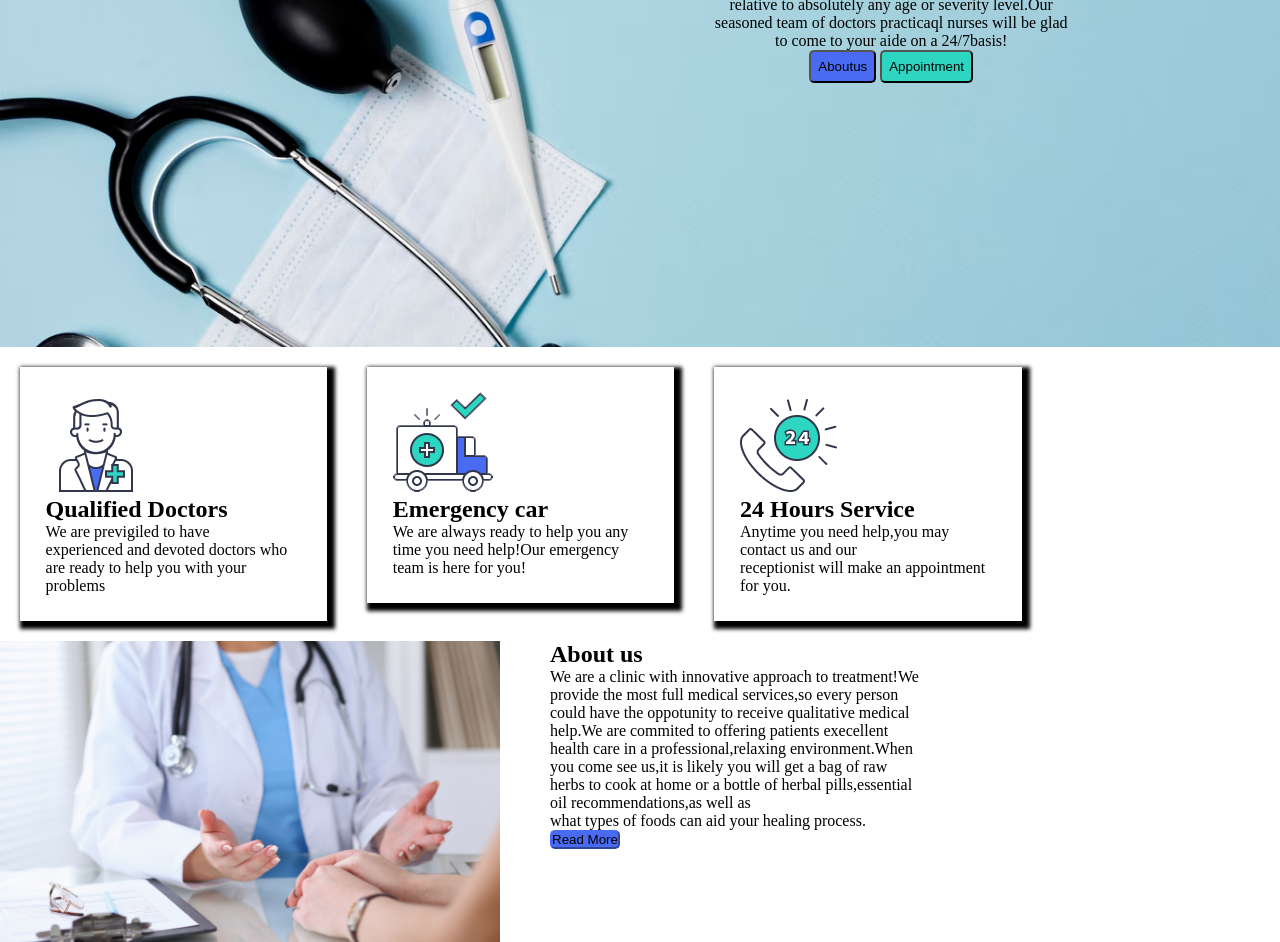
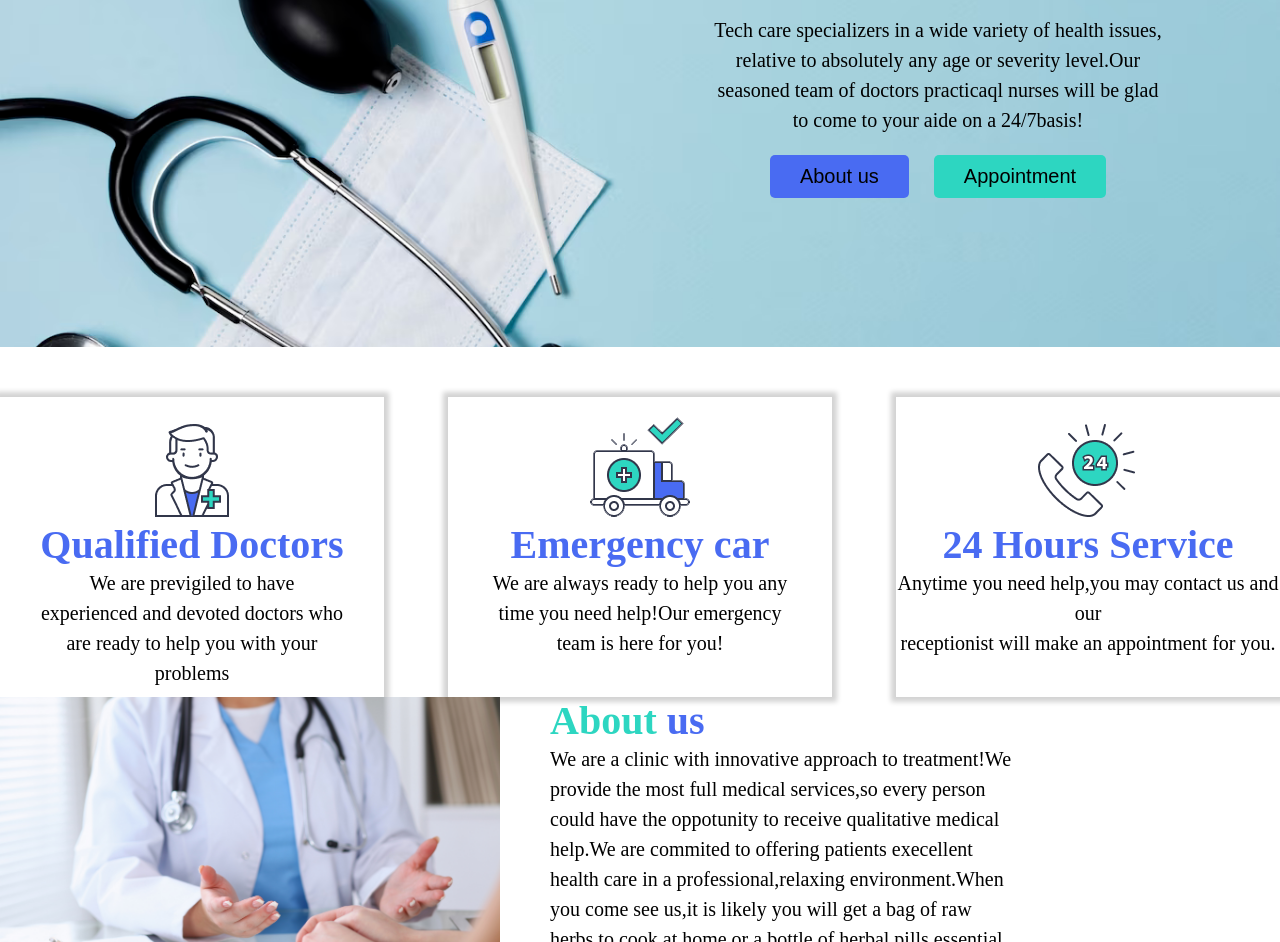
Before and after one commit to sylviamidecha/medicare, a plain HTML site: page index.html in a window 1280 px wide. Shown: the part 289-1231 px from the top of the page. Drawn offline with Linux system fonts and the light colour scheme.

Commit message:
added color to list-item home

```diff
--- a/css/style.css
+++ b/css/style.css
@@ -1,3 +1,26 @@
+*{
+  margin: 0;
+  padding: 0;
+  box-sizing: border-box;
+}
+
+p{
+  font-size:20px;
+  line-height: 30px;
+  padding-bottom: 20px;
+}
+h1{
+  font-size:30px;
+  color: #496bf2;
+  padding-bottom:30px ;
+}
+h2{
+  font-size:40px;
+  color: #496bf2;
+}
+h3{
+  font-size: 40px;
+}
 * {
   padding: 0;
   margin: 0;
@@ -34,18 +57,24 @@ ul {
   height: 70vh;
   background-repeat: no-repeat;
   background-size: cover;
+  font-size:20px;
 }
 .glo {
   background-color: #496bf2;
-  padding: 7px;
+  padding: 10px 30px;
   cursor: pointer;
   border-radius: 5px;
+  font-size:20px;
+  border:none;
 }
 .jay {
   background-color: #2dd6c1;
   border-radius: 5px;
   cursor: pointer;
-  padding: 7px;
+  padding: 10px 30px;
+  border:none;
+  font-size: 20px;
+  margin-left:20px;
 }
 .hero {
   float: right;
@@ -60,15 +89,26 @@ ul {
   float: left;
   width: 200px;
 }
-.images > div {
-  width: 20%;
-  box-shadow: 4px 4px 4px 4px;
+.images{
+  margin:50px 0;
+
+}
+.images>div {
+  width: 30%;
+  box-shadow: 0px 0px 5px 5px lightgray;
   float: left;
-  margin-top: 50px;
-  margin-bottom: 50px;
-  padding: 2%;
-  margin: 20px;
+  padding: 20px 0;
+  text-align: center;
+  height: 300px;
+
 }
+
+.images>div:nth-child(2){
+  margin: 0 5%;
+
+}
+
+
 .clinic {
   float: left;
 }
@@ -78,18 +118,26 @@ ul {
 }
 .sta{
   color:#496bf2;
+  padding-bottom:10px;
 
 }
 .larry {
   background-color: #496bf2;
   border-color: #496bf2;
   border-radius: 5px;
+  padding: 10px 30px;
+  border:none;
+  font-size: 20px;
+
+
 }
 .submit{
   background-color:#496bf2;
-}
-
-
+  border-radius: 5px;
+  border: none;
+  cursor:pointer;margin-left: 20px;
+  font-size:20px;
+ }
 .love{
   text-align: center;
 }
@@ -142,9 +190,7 @@ last{
   display: flex;
   padding-bottom:20px;
 }
-.logos{
-  /* width:25%; */
-}
+
 .links{
   width:30%;
   padding: 3em 4em;
@@ -158,12 +204,7 @@ last{
 
 .links ul  :hover{
   color: #496bf2;
-
 }
-
-
-
-
 .life{
   padding: 20px;
   margin-top: 20px;
@@ -184,30 +225,29 @@ last{
 .green{
   background-color:#2dd6c1;
 }
-
-
-.testimonial-container{
+    .testimonial-container{
   position: relative;
   margin:2em 0;
 }
-
 .leftquote{
   position:absolute;
   top:-20%;
-  left:40%;
+  left:30%;
 }
-
-
+.us{
+  color: #2dd6c1;
+}
+.ad{
+  color:#496bf2;
+}
 .rightquote{
   position:absolute;
-  bottom:-20%;
+  bottom:-2%;
   right:40%;
 }
-
 .tony{
   margin: 3em  0;
 }
-
 .testimonial-circle-container{
   margin-bottom: 3em;
 }
--- a/index.html
+++ b/index.html
@@ -5,6 +5,9 @@
     <meta name="viewport" content="width=device-width, initial-scale=1.0" />
     <title>Document</title>
     <link href="css/style.css" type="text/css" rel="stylesheet" />
+    <link rel="preconnect" href="https://fonts.googleapis.com">
+<link rel="preconnect" href="https://fonts.gstatic.com" crossorigin>
+<link href="https://fonts.googleapis.com/css2?family=Josefin+Sans:wght@400;700&display=swap" rel="stylesheet">
   </head>
   <body>
     <header>
@@ -35,12 +38,13 @@
               doctors practicaql nurses will be glad<br> to come to your aide on a
               24/7basis!<br>
             </p>
-            <button class="glo">Aboutus</button>
+            <button class="glo">About us</button>
             <button class="jay">Appointment</button>
           </div>
-        </div>
       </div>
+    </div>
     </section>
+    <div class="clearfix"></div>
     <section>
       <div class="images">
 
@@ -50,13 +54,13 @@
   Qualified Doctors
 </h2>
 <p>
-  We are previgiled to have<br> experienced and devoted doctors who <br>are ready to help you with your<br> problems<br></p>
+   We are previgiled to have<br> experienced and devoted doctors who <br>are ready to help you with your<br> problems<br></p>
 </p>
 </div>
 <div>
   <img src="images/Emergency care.png"/>
   <h2> Emergency car</h2>
-<p>We are always ready to help you any<br> time you need help!Our  emergency<br> team is here for you!<br>
+<p> We are always ready to help you any<br> time you need help!Our  emergency<br> team is here for you!<br>
   </p>
 </div>
 <div>
@@ -65,21 +69,20 @@
   24 Hours Service
 </h2>
 <p>
-  Anytime you need help,you may contact us and our<br> receptionist  will make an appointment for you.<br>
+   Anytime you need help,you may contact us and our<br> receptionist  will make an appointment for you.<br>
 </p>
 </div>
 </div>
+<div class="clearfix"></div>
 
 
     </section>
-    <section class="clearfix"></section>
+    <div class="clearfix"></div>
     <sectio >
       <div>
         <img class="clinic" src="images/medical-clinic.jpg" width="500px"/>
         <div class="abdul">
-        <h2>
-          About us
-        </h2>
+        <h2><span class="us">About</span> <span class="ad">us</span></h2>
         <p>
           We are a clinic with innovative approach to treatment!We<br> provide the most full medical services,so every person <br>could have the oppotunity to receive qualitative medical<br>
            help.We are commited to offering patients execellent<br> health care in a professional,relaxing environment.When<br> you come see us,it is likely you will get a bag of raw<br> herbs to cook at home or a bottle of herbal pills,essential <br>oil recommendations,as well as<br> what types of  foods can aid your healing process.</p>
@@ -93,8 +96,8 @@
     <section class="clearfix"></section>
     <section class="love">
 
-      <h2><span class="sta">Thousands</span> of Happy Patients.
-      </h2>
+      <h3><span class="sta">Thousands</span> of Happy Patients.
+      </h3>
       <div class="tony">
         <img src="images/male-profile.png"width="150px">
         <img src="images/female-profile.png" width="200px">
@@ -110,9 +113,9 @@
    <img class="rightquote" src="images/quotation-right-mark.png" width="20px" >
    </div>
   </div>
-   <h3>
+   <h2>
     LUCY RAEL NATASHA
-   </h3>
+   </h2>
 <div class="testimonial-circle-container">
   <div class="Testimonials-circle blue"></div>
   <div class="Testimonials-circle green"></div>
@@ -124,7 +127,7 @@
 <section class="phone">
   <form class="forms"></form>
   <div class="yes">
-  <input type="text"placeholder="enter your name="class="life"><br>
+  <input type="text"placeholder="enter your name"class="life"><br>
   <input type="text"placeholder="enter your email"class="life"><br>
   <input type="text"placeholder="enter your subject"class="life"><br>
   <textarea  rows="6" cols="20" placeholder="message"class="life" ></textarea> <br>
```
Also changed, not shown: 1 other file.
